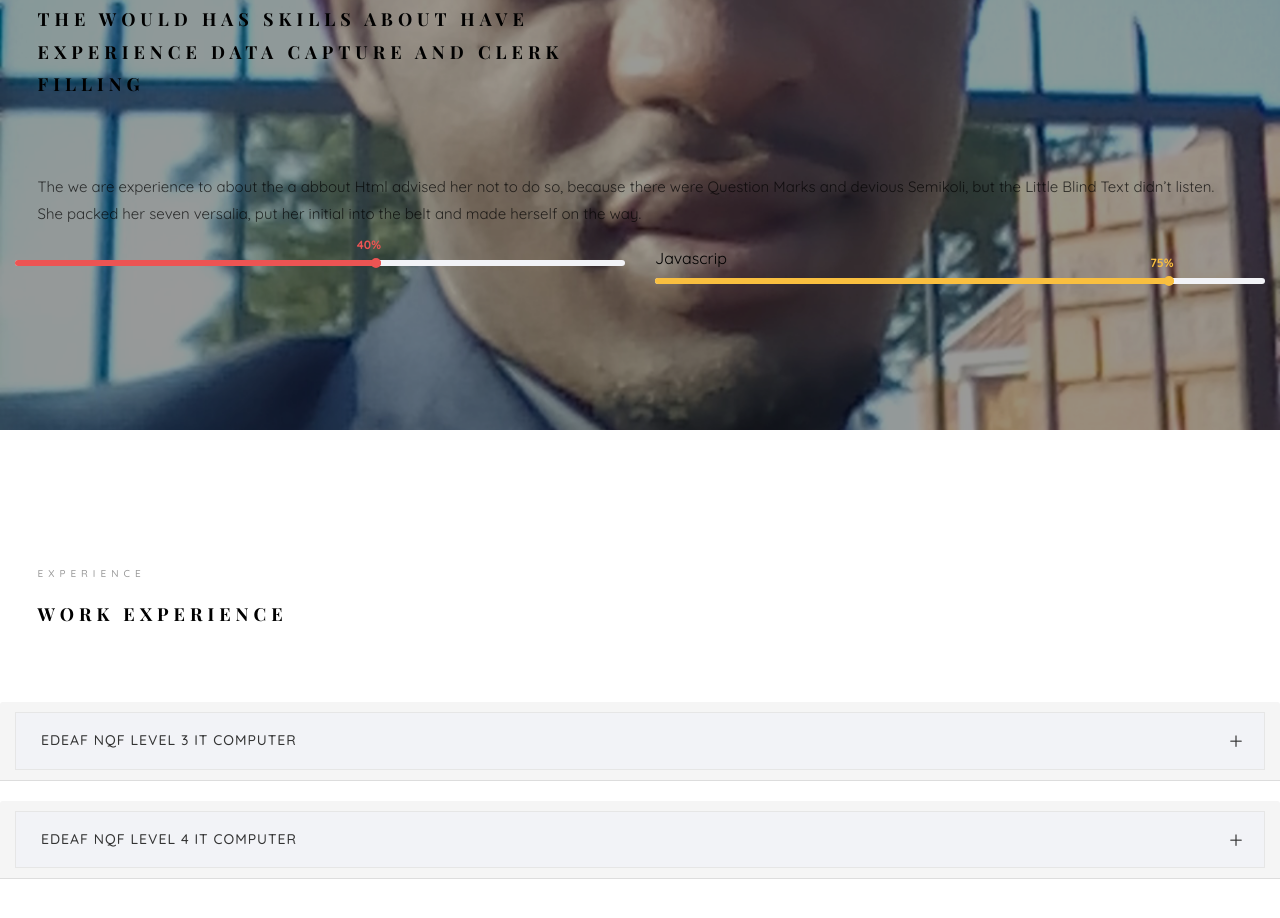
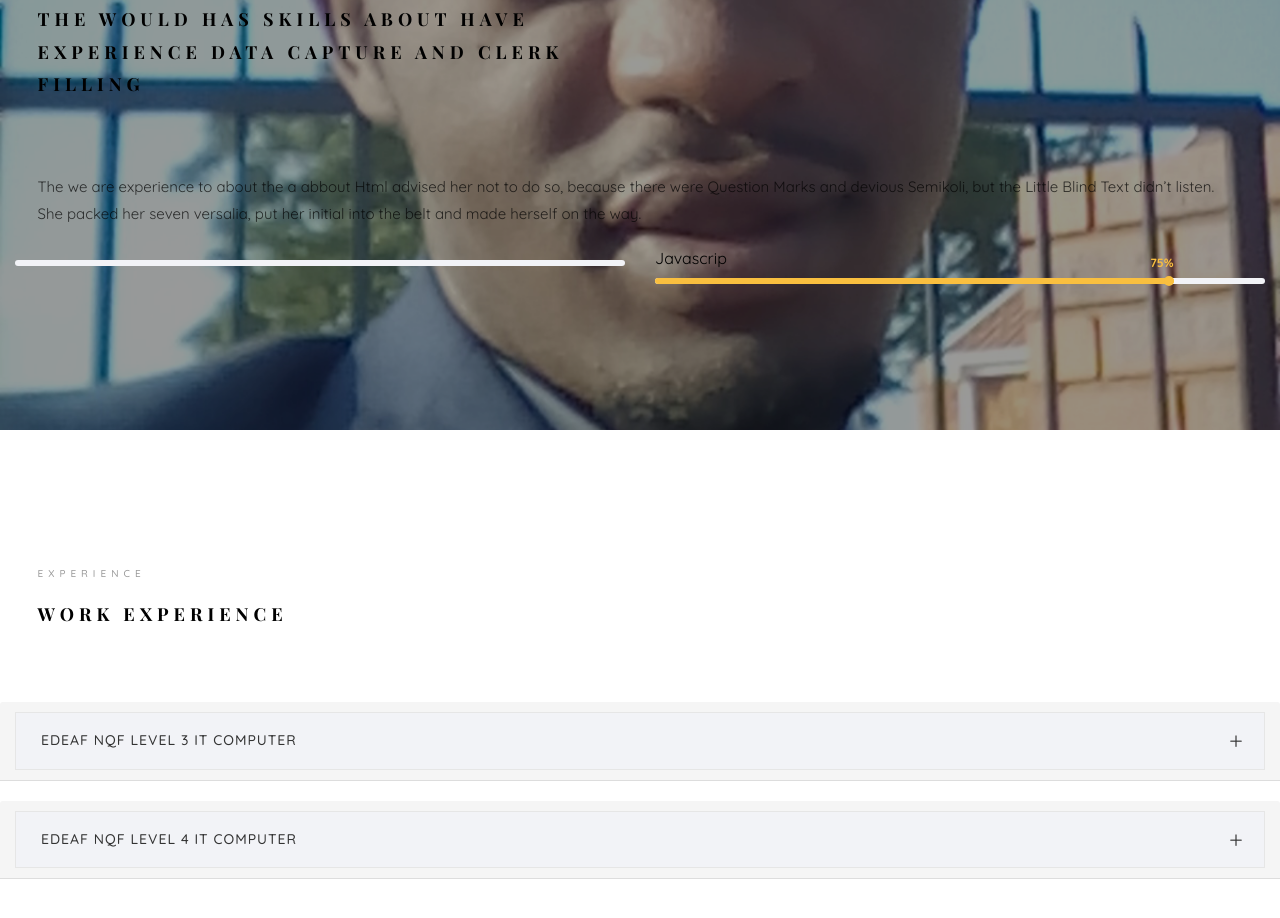
Before and after one commit to brucemorakane/mycv, a plain HTML site: page index.html in a window 1280 px wide. Shown: the part 3948-4866 px from the top of the page. Drawn offline with nearby package versions, Linux system fonts and the light colour scheme; files whose address does not match are found by name; a web font is replaced by a local one.

Commit message:
deleted progress

```diff
--- a/index.html
+++ b/index.html
@@ -282,10 +282,7 @@ Copyright <script>document.write(new Date().getFullYear());</script> All rights
 							<div class="progress-wrap">
 								<h3><Html></h3>
 								<div class="progress">
-								 	<div class="progress-bar color-2" role="progressbar" aria-valuenow="60"
-								  	aria-valuemin="0" aria-valuemax="100" style="width:60%">
-								    <span>40%</span>
-								  	</div>
+
 								</div>
 							</div>
 						</div>
```
